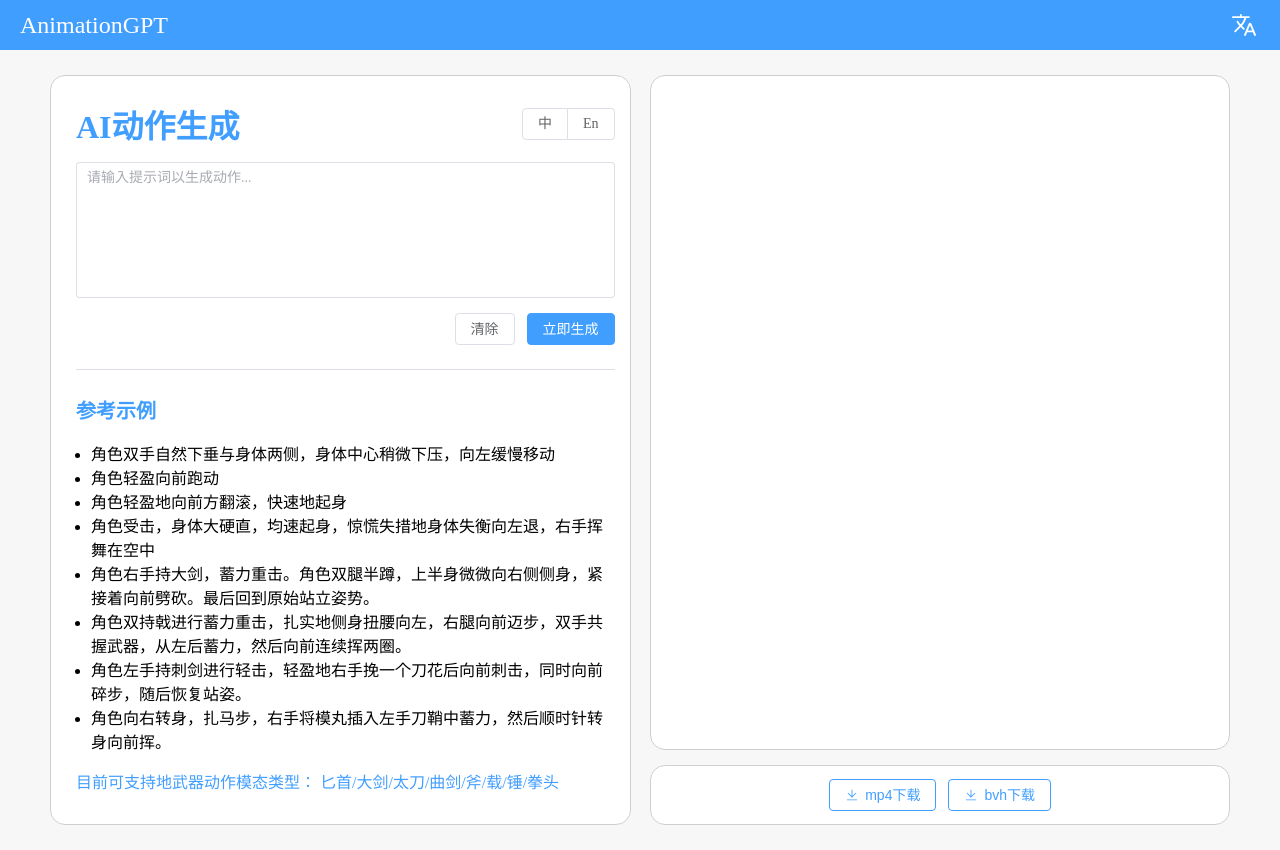
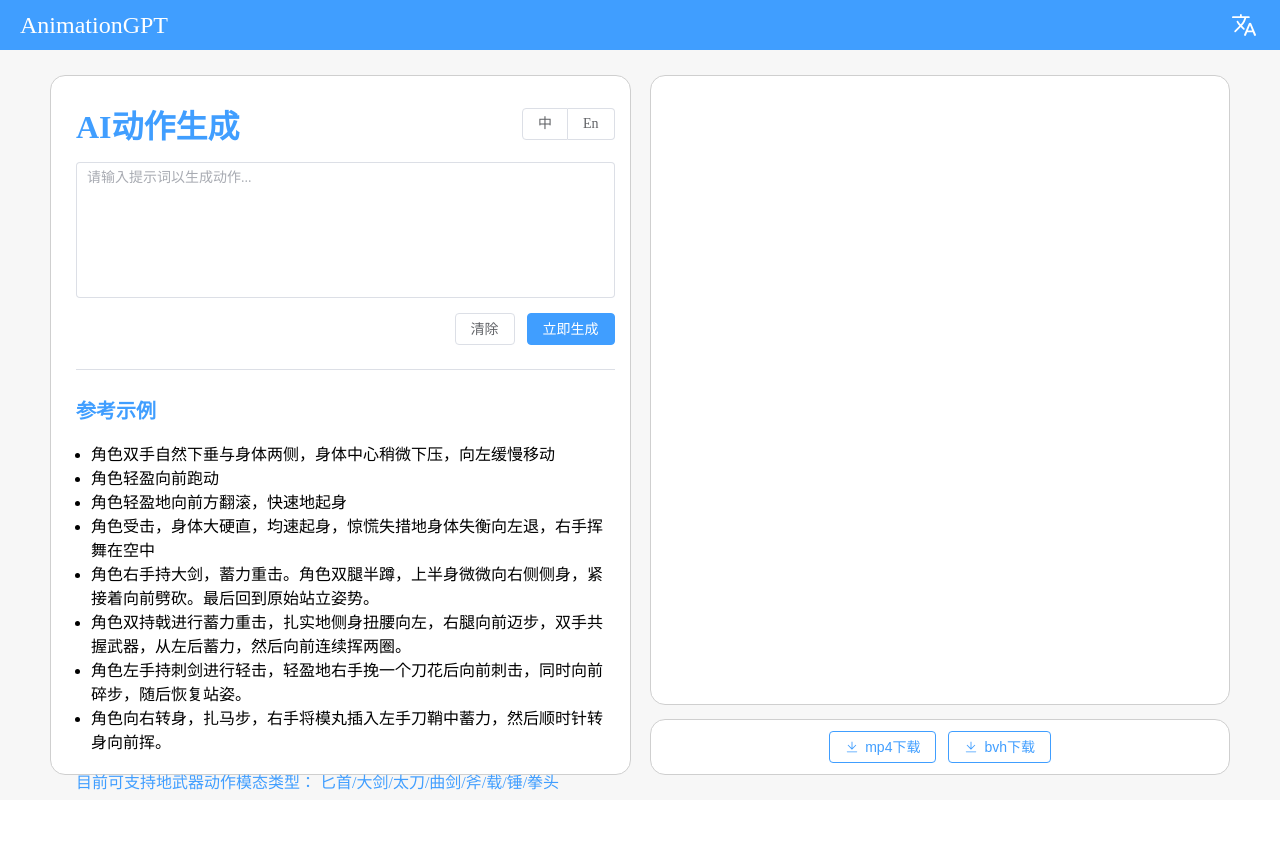
Before and after one commit to Fucloud233/animationGPT-frontend, a Vue app: page / in a window 1280 px wide. After the commit the page ends 800 px from the top, so only its background shows below. Built offline with nearby package versions, Linux system fonts and the light colour scheme.

Commit message:
perf: height about layout

```diff
--- a/src/components/layout/Basic.vue
+++ b/src/components/layout/Basic.vue
@@ -6,10 +6,7 @@
             <!-- <embed src="../../assets/icon/translate.svg" type="image/svg+xml" /> -->
             <SvgIcon name="translate" color="white" />
         </el-header>
-        <div style="height: 100%">
-            <el-main> <slot name="main"></slot></el-main>
-            <!-- <el-footer> </el-footer> -->
-        </div>
+        <el-main> <slot name="main"></slot></el-main>
     </el-container>
 </template>
 
@@ -27,6 +24,11 @@ export default { components: { SvgIcon } };
     color: white;
     margin: 0;
 }
+.el-container {
+    height: 100%;
+
+    display: flex;
+}
 .el-header {
     height: 50px;
     background-color: #409eff;
```
